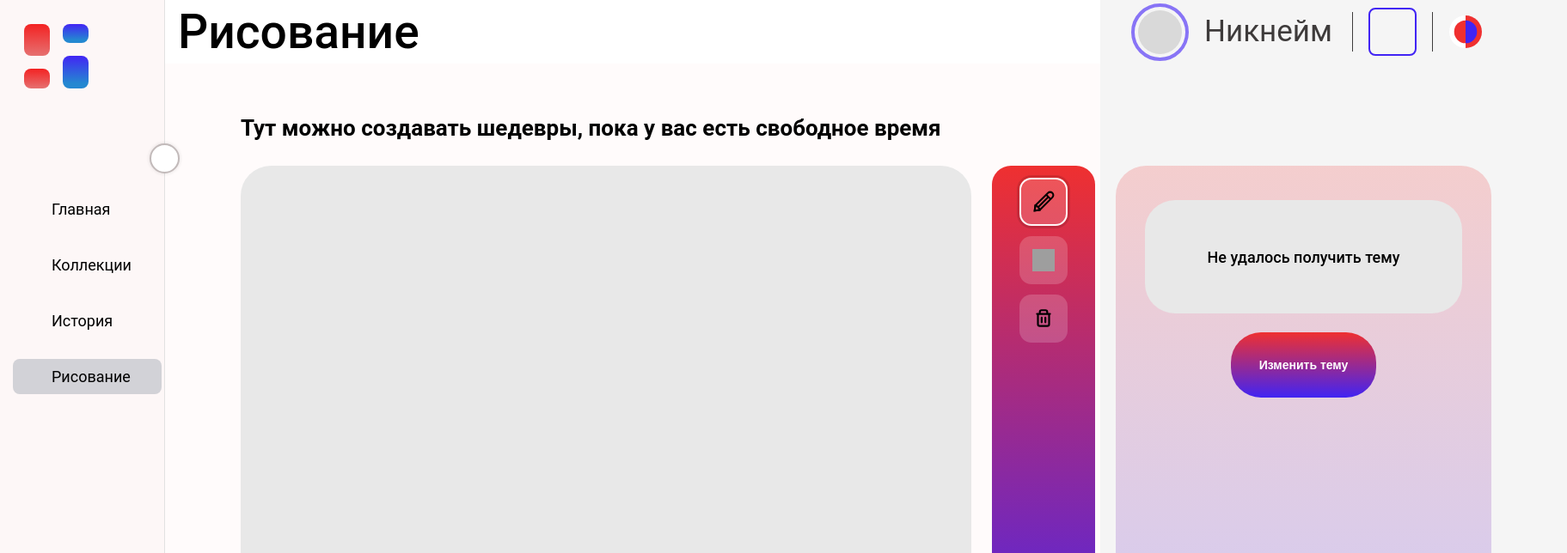
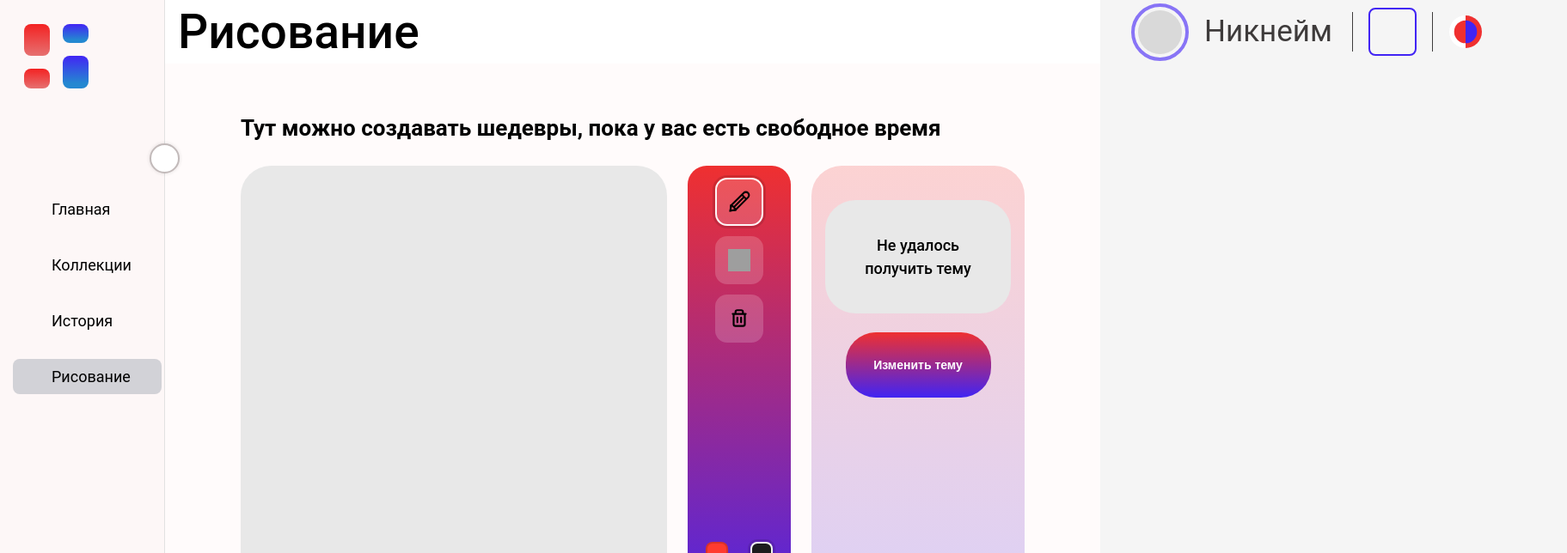
Before and after one commit to BuTy3/web-itmo-match, a React app in the folder frontend/: page /drawing in a window 1280 px wide. Shown: the top 644 px of the page at 86% size, 1823 px wide, since content can reach past the window. Built offline with nearby package versions, Linux system fonts and the light colour scheme; no server answers; grey boxes are pictures that could not be loaded; some icons are missing; the HTML template or start-up script is replaced by a standard one.

Commit message:
Fix drawing

```diff
--- a/frontend/src/pages/drawing/components/DrawingCanvas.tsx
+++ b/frontend/src/pages/drawing/components/DrawingCanvas.tsx
@@ -9,6 +9,7 @@ type Props = {
 
 export function DrawingCanvas({ tool, color, brushSize, clearSignal }: Props) {
   const canvasRef = useRef<HTMLCanvasElement | null>(null);
+  const ctxRef = useRef<CanvasRenderingContext2D | null>(null);
   const isDownRef = useRef(false);
 
   const toolRef = useRef<Props["tool"]>(tool);
@@ -29,23 +30,70 @@ export function DrawingCanvas({ tool, color, brushSize, clearSignal }: Props) {
 
   useEffect(() => {
     const canvas = canvasRef.current;
-    if (!canvas) return;
+    const ctx = ctxRef.current;
+    if (!canvas || !ctx) return;
 
-    const ctx = canvas.getContext("2d");
-    if (!ctx) return;
-
+    ctx.save();
+    ctx.setTransform(1, 0, 0, 1, 0, 0);
     ctx.clearRect(0, 0, canvas.width, canvas.height);
+    ctx.restore();
   }, [clearSignal]);
 
   useEffect(() => {
     const canvas = canvasRef.current;
     if (!canvas) return;
 
-    canvas.width = 850;
-    canvas.height = 615;
-
     const ctx = canvas.getContext("2d");
     if (!ctx) return;
+    ctxRef.current = ctx;
+    canvas.style.touchAction = "none";
+
+    const resize = () => {
+      const rect = canvas.getBoundingClientRect();
+      if (rect.width <= 0 || rect.height <= 0) return;
+
+      const dpr = window.devicePixelRatio || 1;
+      const nextWidth = Math.max(1, Math.round(rect.width * dpr));
+      const nextHeight = Math.max(1, Math.round(rect.height * dpr));
+
+      if (canvas.width === nextWidth && canvas.height === nextHeight) {
+        ctx.setTransform(dpr, 0, 0, dpr, 0, 0);
+        return;
+      }
+
+      const snapshot = document.createElement("canvas");
+      snapshot.width = canvas.width;
+      snapshot.height = canvas.height;
+      const snapshotCtx = snapshot.getContext("2d");
+      snapshotCtx?.drawImage(canvas, 0, 0);
+
+      canvas.width = nextWidth;
+      canvas.height = nextHeight;
+
+      const newCtx = canvas.getContext("2d");
+      if (!newCtx) return;
+      ctxRef.current = newCtx;
+
+      newCtx.setTransform(1, 0, 0, 1, 0, 0);
+      if (snapshot.width > 0 && snapshot.height > 0) {
+        newCtx.drawImage(
+          snapshot,
+          0,
+          0,
+          snapshot.width,
+          snapshot.height,
+          0,
+          0,
+          nextWidth,
+          nextHeight,
+        );
+      }
+      newCtx.setTransform(dpr, 0, 0, dpr, 0, 0);
+    };
+
+    const ro = new ResizeObserver(() => resize());
+    ro.observe(canvas);
+    requestAnimationFrame(resize);
 
     const getPos = (e: PointerEvent) => {
       const rect = canvas.getBoundingClientRect();
@@ -53,6 +101,8 @@ export function DrawingCanvas({ tool, color, brushSize, clearSignal }: Props) {
     };
 
     const onDown = (e: PointerEvent) => {
+      const ctx = ctxRef.current;
+      if (!ctx) return;
       isDownRef.current = true;
       const { x, y } = getPos(e);
       ctx.beginPath();
@@ -60,6 +110,8 @@ export function DrawingCanvas({ tool, color, brushSize, clearSignal }: Props) {
     };
 
     const onMove = (e: PointerEvent) => {
+      const ctx = ctxRef.current;
+      if (!ctx) return;
       if (!isDownRef.current) return;
 
       const { x, y } = getPos(e);
@@ -81,8 +133,9 @@ export function DrawingCanvas({ tool, color, brushSize, clearSignal }: Props) {
     };
 
     const onUp = () => {
+      const ctx = ctxRef.current;
       isDownRef.current = false;
-      ctx.closePath();
+      ctx?.closePath();
     };
 
     canvas.addEventListener("pointerdown", onDown);
@@ -90,6 +143,7 @@ export function DrawingCanvas({ tool, color, brushSize, clearSignal }: Props) {
     window.addEventListener("pointerup", onUp);
 
     return () => {
+      ro.disconnect();
       canvas.removeEventListener("pointerdown", onDown);
       canvas.removeEventListener("pointermove", onMove);
       window.removeEventListener("pointerup", onUp);
--- a/frontend/src/pages/drawing/drawing.css
+++ b/frontend/src/pages/drawing/drawing.css
@@ -1,5 +1,7 @@
 .drawing-page {
   padding: 24px;
+  max-width: 100%;
+  overflow-x: hidden;
 }
 
 .drawing-title {
@@ -10,26 +12,38 @@
 .drawing-layout {
   margin-top: 24px;
   display: grid;
-  grid-template-columns: 850px 120px 437px;
+  grid-template-columns: minmax(0, 2fr) minmax(88px, 120px) minmax(220px, 1fr);
+  grid-template-areas: "canvas toolbar topic";
   gap: 24px;
   align-items: start;
+  width: 100%;
+  max-width: 1500px;
+  margin-inline: auto;
 }
 
 .drawing-canvas-wrapper {
-  width: 850px;
-  height: 615px;
+  grid-area: canvas;
+  width: 100%;
+  max-width: 1100px;
+  height: clamp(280px, 70vh, 615px);
   background: #E8E8E8;
   border-radius: 35px;
   overflow: hidden;
+  justify-self: center;
+  min-width: 0;
 }
 
 .drawing-canvas {
   display: block;
+  width: 100%;
+  height: 100%;
 }
 
 .toolbar {
-  width: 120px;
-  height: 615px;
+  grid-area: toolbar;
+  width: 100%;
+  max-width: 120px;
+  height: clamp(280px, 70vh, 615px);
   border-radius: 22px;
   background: linear-gradient(180deg, #EF3030 0%, #4124F3 100%);
   padding: 14px;
@@ -111,8 +125,10 @@
 }
 
 .topic-card {
-  width: 437px;
-  height: 615px;
+  grid-area: topic;
+  width: 100%;
+  max-width: 520px;
+  height: clamp(280px, 70vh, 615px);
   border-radius: 35px;
   background: linear-gradient(180deg, rgba(239, 48, 48, 0.2) 0%, rgba(65, 36, 243, 0.2) 100%);
   display: flex;
@@ -120,20 +136,24 @@
   justify-content: center;
   padding-top: 40px;
   box-sizing: border-box;
+  justify-self: center;
 }
 
 .topic-card__content {
-  width: 369px;
-  height: 265px;
+  width: min(369px, 100%);
+  height: auto;
   display: flex;
   flex-direction: column;
   align-items: center;
   gap: 22px;
+  padding: 0 16px;
+  box-sizing: border-box;
 }
 
 .topic-card__text {
-  width: 369px;
-  height: 132px;
+  width: 100%;
+  min-height: 132px;
+  height: auto;
   border-radius: 35px;
   background: #E8E8E8;
   display: flex;
@@ -161,3 +181,59 @@
 .topic-card__action:disabled {
   cursor: default;
 }
+
+@media (max-width: 980px) {
+  .drawing-layout {
+    grid-template-columns: minmax(0, 1fr) 120px;
+    grid-template-areas:
+      "canvas toolbar"
+      "topic topic";
+  }
+
+  .topic-card {
+    max-width: none;
+  }
+}
+
+@media (max-width: 720px) {
+  .drawing-page {
+    padding: 16px;
+  }
+
+  .drawing-layout {
+    grid-template-columns: 1fr;
+    grid-template-areas:
+      "canvas"
+      "toolbar"
+      "topic";
+    gap: 16px;
+  }
+
+  .toolbar {
+    max-width: none;
+    height: auto;
+    flex-direction: row;
+    justify-content: center;
+    flex-wrap: wrap;
+    padding: 12px;
+    gap: 10px;
+  }
+
+  .toolbar__spacer {
+    display: none;
+  }
+
+  .toolbar__palette {
+    width: auto;
+    grid-template-columns: repeat(6, 1fr);
+    gap: 10px;
+    padding-bottom: 0;
+  }
+
+  .topic-card {
+    height: auto;
+    min-height: 280px;
+    padding-top: 24px;
+    padding-bottom: 24px;
+  }
+}
```
